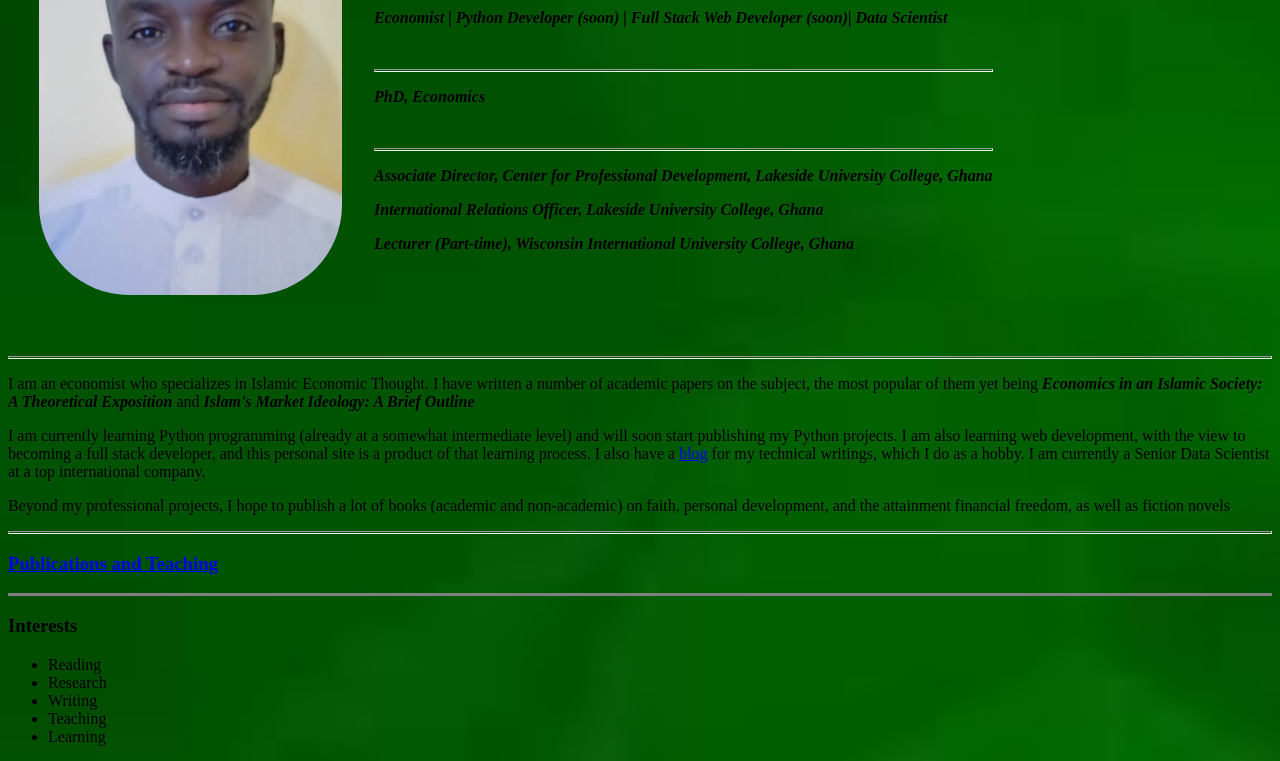
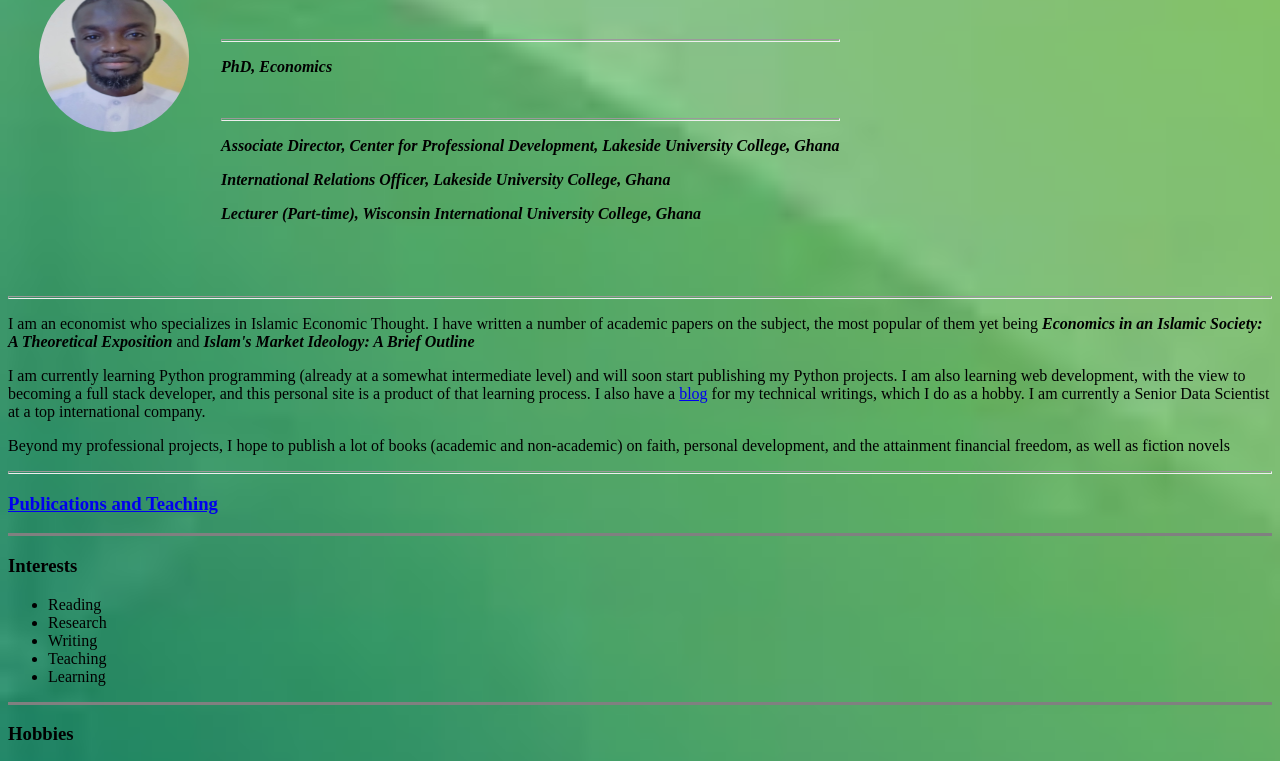
Before and after one commit to dr-adada/personal_site, a plain HTML site: page index.html in a window 1280 px wide. Shown: the part 170-931 px from the top of the page. Drawn offline with Linux system fonts and the light colour scheme.

Commit message:
Update style.css

```diff
--- a/style.css
+++ b/style.css
@@ -1,7 +1,9 @@
 .profile_img {
   border-radius: 90px;
+  width: 150px !important;
+  height: 150px !important;
 }
 body {
-  background-image: url("background3.jpg");
+  background-image: url("background4.jpg");
   background-size: cover;
 }
```
